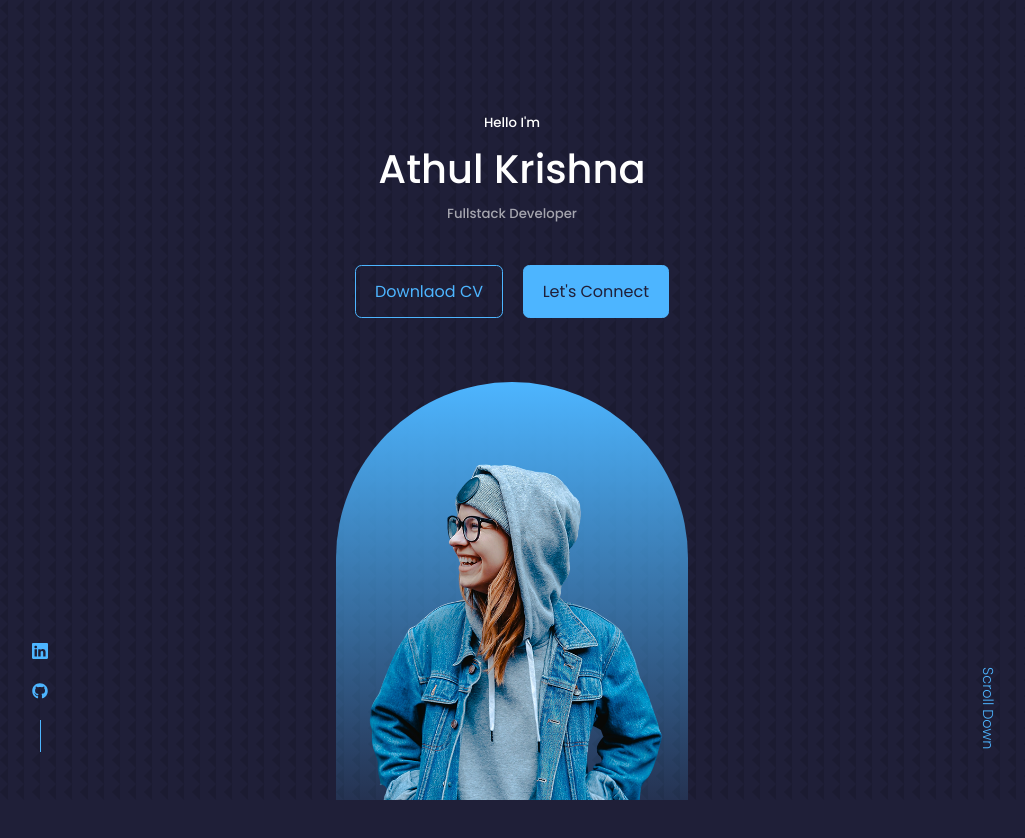
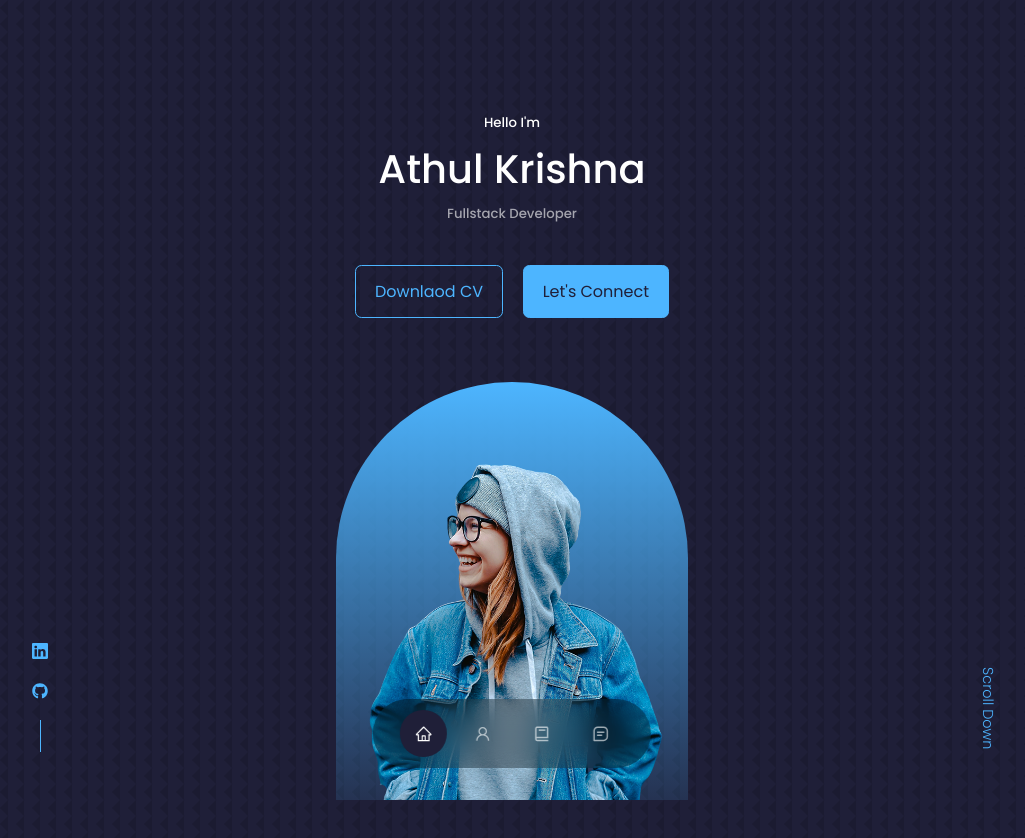
Before and after one commit to athul2002/portfolio, a React (Create React App) app: page / in a window 1280 px wide. Shown: the top 838 px of the page, without its empty margins (128-1153 px from the left). Before the commit the page ends 800 px from the top, so only its background shows below. Built offline with nearby package versions, Linux system fonts and the light colour scheme.

Commit message:
Created Navbar Component

```diff
--- a/src/App.jsx
+++ b/src/App.jsx
@@ -1,6 +1,6 @@
 import React from 'react'
 import Header from './components/header/Header'
-import Navbar from './components/nav/Navbar'
+import Navbars from './components/nav/Navbars'
 import About from './components/about/About'
 import Experience from './components/experience.jsx/Experience'
 import Portfolio from './components/portfolio/Portfolio'
@@ -11,7 +11,7 @@
   return (
     <div>
       <Header/>
-      <Navbar/>
+      <Navbars/>
       <About/>
       <Experience/>
       <Portfolio/>
--- a/src/components/about/About.jsx
+++ b/src/components/about/About.jsx
@@ -2,9 +2,9 @@
 import './About.css'
 const About = () => {
   return (
-    <div>
+    <section id='about'>
 
-    </div>
+    </section>
   )
 }
 
--- a/src/components/contact/Contact.jsx
+++ b/src/components/contact/Contact.jsx
@@ -2,9 +2,9 @@
 import './Contact.css'
 const Contact = () => {
   return (
-    <div>
+    <section id='contact'>
 
-    </div>
+    </section>
   )
 }
 
--- a/src/components/experience.jsx/Experience.jsx
+++ b/src/components/experience.jsx/Experience.jsx
@@ -2,9 +2,9 @@
 import './Experience.css'
 const Experience = () => {
   return (
-    <div>
+    <section id='experience'>
 
-    </div>
+    </section>
   )
 }
 // import './'
--- a/src/components/footer/Footer.jsx
+++ b/src/components/footer/Footer.jsx
@@ -3,7 +3,7 @@
 const Footer = () => {
   return (
     <div>
-
+      jkglgl
     </div>
   )
 }
--- a/src/components/header/Header.jsx
+++ b/src/components/header/Header.jsx
@@ -5,7 +5,7 @@
 import HeaderSocials from './HeaderSocials'
 const Header = () => {
   return (
-    <header>
+    <header id='#'>
       <div className="container header_container">
         <h5>Hello I'm</h5>
         <h1>Athul Krishna</h1>
--- a/src/components/header/HeaderSocials.jsx
+++ b/src/components/header/HeaderSocials.jsx
@@ -5,9 +5,10 @@
 
 const HeaderSocials = () => {
   return (
+
     <div className='header_socials'>
-      <a href="https://www.linkedin.com/in/athul-krishna-k-688262223/" target='_blank'><BsLinkedin/></a>
-      <a href="https://github.com/athul2002" target='_blank'><FaGithub/></a>
+      <a href="https://www.linkedin.com/in/athul-krishna-k-688262223/" rel="noreferrer" target='_blank'><BsLinkedin/></a>
+      <a href="https://github.com/athul2002" rel="noreferrer" target='_blank'><FaGithub/></a>
     </div>
   )
 }
--- a/src/components/nav/Navbar.css
+++ b/src/components/nav/Navbar.css
@@ -0,0 +1,32 @@
+nav{
+    background: rgba(0, 0, 0, 0.3);
+    width: max-content;
+    display: block;
+    padding: 0.7rem 1.7rem;
+    z-index: 2;
+    position: fixed;
+    left: 50%;
+    transform: translate(-50%);
+    bottom: 2rem;
+    display: flex;
+    gap: 0.8rem;
+    border-radius: 3rem;
+    backdrop-filter: blur(15px);
+}
+nav a{
+    background: transparent;
+    padding: 0.9rem;
+    border-radius: 50%;
+    display: flex;
+    color: var(--color-light);
+    font-size: 1.1rem;
+}
+
+nav a:hover{
+    background: rgba(0, 0, 0, 0.3);
+
+}
+nav a.active{
+    background: var(--color-bg);
+    color: var(--color-white);
+}
--- a/src/components/nav/Navbar.jsx
+++ /dev/null
@@ -1,13 +0,0 @@
-import React from 'react'
-import './Navbar.css'
-
-const Navbar = () => {
-  return (
-    <div>
-
-    </div>
-  )
-}
-// import './Footer.css'
-
-export default Navbar
--- /dev/null
+++ b/src/components/nav/Navbars.jsx
@@ -0,0 +1,19 @@
+import React from 'react'
+import './Navbar.css'
+import {AiOutlineHome, AiOutlineUser} from 'react-icons/ai'
+import {BiBook, BiMessageSquareDetail} from 'react-icons/bi'
+import { useState } from 'react'
+const Navbars = () => {
+  const[activeNav,setActiveNav]=useState('#')
+    return(
+    <nav>
+      <a href="#" className={activeNav==='#'?'active':''}><AiOutlineHome/></a>
+      <a href="#about" onClick={()=>setActiveNav('#about')}className={activeNav==='#about'?'active':''}><AiOutlineUser/></a>
+      <a href="#experience" onClick={()=>setActiveNav('#experience')}className={activeNav==='#experience'?'active':''}><BiBook/></a>
+      <a href="#contact" onClick={()=>setActiveNav('#contact')}className={activeNav==='#contact'?'active':''}><BiMessageSquareDetail/></a>
+    </nav>
+    );
+};
+
+
+export default Navbars
--- a/src/components/portfolio/Portfolio.jsx
+++ b/src/components/portfolio/Portfolio.jsx
@@ -3,9 +3,9 @@
 
 const Portfolio = () => {
   return (
-    <div>
+    <section id='portfolio'>
 
-    </div>
+    </section>
   )
 }
 
--- a/src/index.css
+++ b/src/index.css
@@ -52,6 +52,7 @@
 
 section{
     margin-top: 8rem;
+    height: 100vh;
 }
 
 section >h2, section >h5{
```
